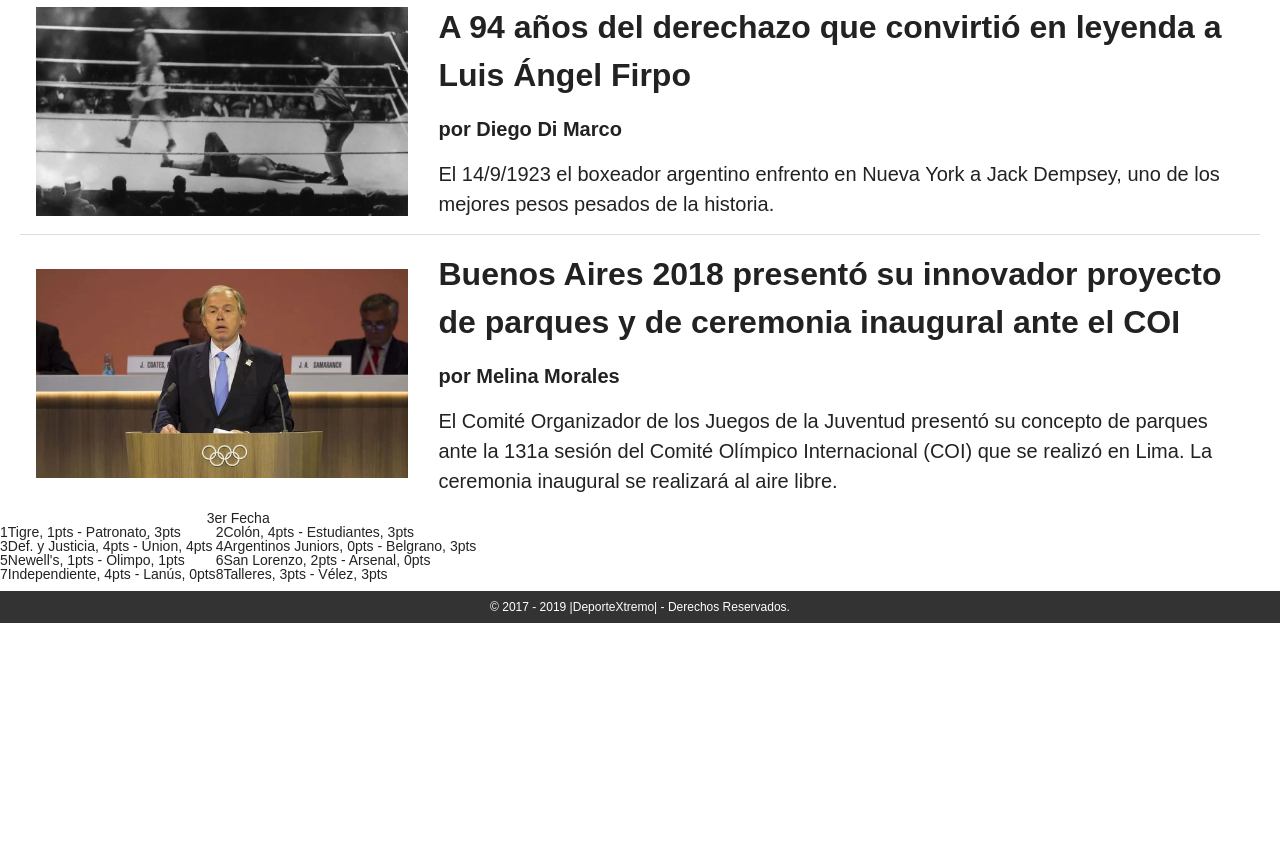
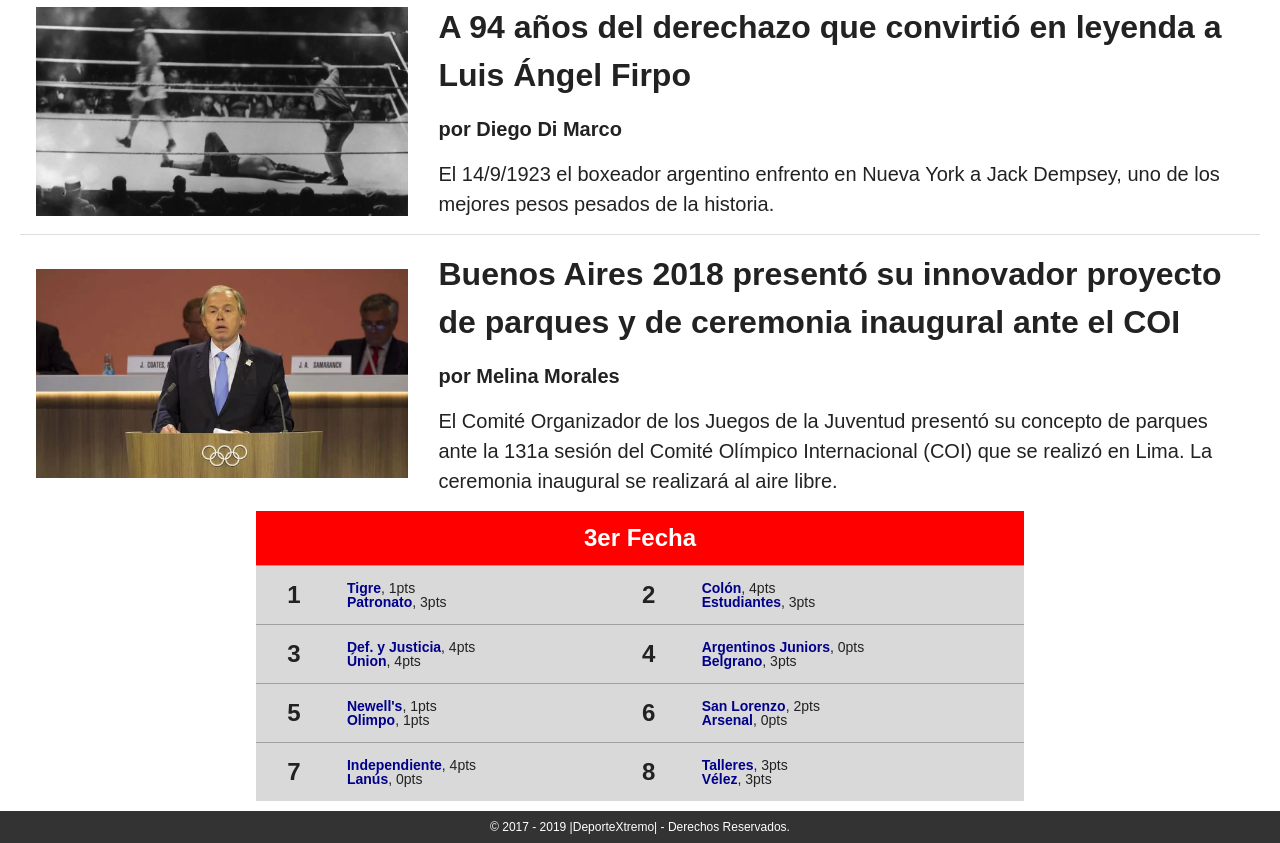
Before and after one commit to EnzoMV/nuevo-proyecto-2, a plain HTML site: page index.html in a window 1280 px wide. Shown: the part 1447-2290 px from the top of the page. Before the commit the page ends 2070 px from the top, so only its background shows below. Drawn offline with Linux system fonts and the light colour scheme.

Commit message:
Estilizando Tabla de Posiciones

```diff
--- a/css/style.css
+++ b/css/style.css
@@ -115,3 +115,44 @@
 	font-size: 12px;
 	margin-top: 10px;
 }
+/*
+#tabla-posiciones table,
+#tabla-posiciones tr,
+#tabla-posiciones th,
+#tabla-posiciones td{
+	border: solid 1px #000;
+}
+*/
+#tabla-posiciones table {
+	margin: auto;
+	width: 60%
+}
+#tabla-posiciones td,
+#tabla-posiciones th {
+	padding: 15px;
+}
+#tabla-posiciones th {
+	background-color: #FF0000;
+	color: #FFFFFF;
+	font-weight: 700;
+	font-size: 24px;
+}
+#tabla-posiciones td {
+	background-color: #D9D9D9;
+	vertical-align: middle;
+}
+#tabla-posiciones tr {
+	border-bottom: solid 1px #A1A1A1;
+}
+#tabla-posiciones tr:last-child {
+	border: none;
+}
+#tabla-posiciones td:nth-of-type(odd){
+	font-weight: 700;
+	text-align: center;
+	font-size: 24px;
+}
+#tabla-posiciones td:nth-of-type(even) span {
+	font-weight: 700;
+	color: darkblue;
+}
--- a/index.html
+++ b/index.html
@@ -128,30 +128,30 @@
 					<!-- Fila -->
 					<tr>
 						<td>1</td><!-- Celda -->
-						<td>Tigre, 1pts - Patronato, 3pts</td>
+						<td><span>Tigre</span>, 1pts<br><span>Patronato</span>, 3pts</td>
 						<td>2</td>
-						<td>Colón, 4pts - Estudiantes, 3pts</td>
+						<td><span>Colón</span>, 4pts<br><span>Estudiantes</span>, 3pts</td>
 					</tr>
 					<!-- Fila -->
 					<tr>
 						<td>3</td><!-- Celda -->
-						<td>Def. y Justicia, 4pts - Únion, 4pts</td>
+						<td><span>Def. y Justicia</span>, 4pts<br><span>Únion</span>, 4pts</td>
 						<td>4</td>
-						<td>Argentinos Juniors, 0pts - Belgrano, 3pts</td>
+						<td><span>Argentinos Juniors</span>, 0pts<br><span>Belgrano</span>, 3pts</td>
 					</tr>
 					<!-- Fila -->
 					<tr>
 						<td>5</td><!-- Celda -->
-						<td>Newell's, 1pts - Olimpo, 1pts</td>
+						<td><span>Newell's</span>, 1pts<br><span>Olimpo</span>, 1pts</td>
 						<td>6</td>
-						<td>San Lorenzo, 2pts - Arsenal, 0pts</td>
+						<td><span>San Lorenzo</span>, 2pts<br><span>Arsenal</span>, 0pts</td>
 					</tr>
 					<!-- Fila -->
 					<tr>
 						<td>7</td><!-- Celda -->
-						<td>Independiente, 4pts - Lanús, 0pts</td>
+						<td><span>Independiente</span>, 4pts<br><span>Lanús</span>, 0pts</td>
 						<td>8</td>
-						<td>Talleres, 3pts - Vélez, 3pts</td>
+						<td><span>Talleres</span>, 3pts<br><span>Vélez</span>, 3pts</td>
 					</tr>
 				</table>
 			</section>
```
